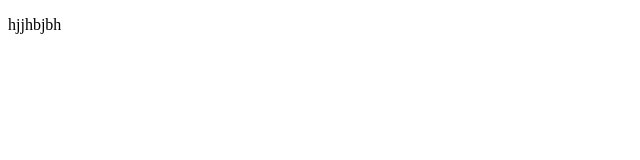
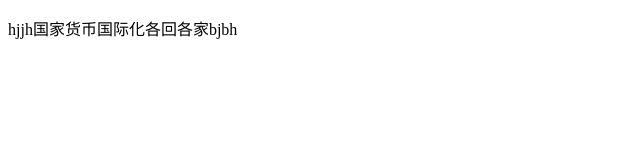
Before and after one commit to ajuanjuan/Vuedemo, a plain HTML site: page index.html in a window 1280 px wide. Shown: the whole page, without its empty margins (0-640 px from the left). Drawn offline with Linux system fonts and the light colour scheme.

Commit message:
Update index.html

```diff
--- a/index.html
+++ b/index.html
@@ -5,6 +5,6 @@
 		<title></title>
 	</head>
 	<body>
-		<p>hjjhbjbh</p>
+		<p>hjjh国家货币国际化各回各家bjbh</p>
 	</body>
 </html>
```
